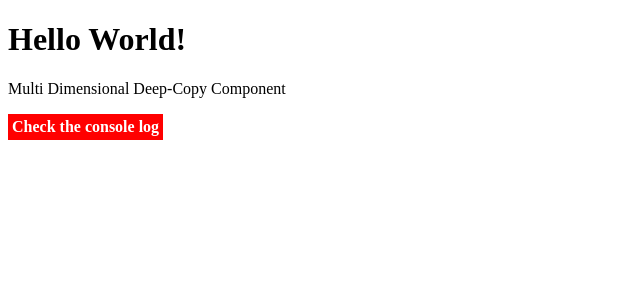
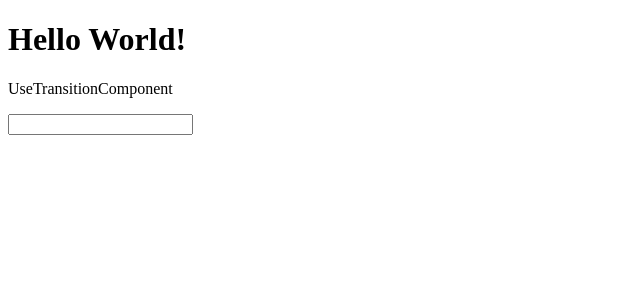
Before and after one commit to zeriong/js-react-revise, a React (Create React App) app: page / in a window 1280 px wide. Shown: the top 300 px of the page, without its empty margins (0-640 px from the left). Built offline with nearby package versions, Linux system fonts and the light colour scheme.

Commit message:
useTransition에 대한 학습 준비중 ...

```diff
--- a/src/App.js
+++ b/src/App.js
@@ -11,6 +11,7 @@ import UseCallbackComponent from "./list/useCallback/UseCallbackComponent";
 import UseMemoComponent from "./list/useMemo/UseMemoCompnent";
 import UseIdComponent from "./list/useId/UseIdComponent";
 import MultiDimensionalDeepCopyComponent from "./list/deepCopy/multiDimensional/MultiDimensionalDeepCopyComponent";
+import UseTransitionComponent from "./list/useTransition/UseTransitionComponent";
 
 function App() {
   return (
@@ -18,12 +19,13 @@ function App() {
         <h1>
             Hello World!
         </h1>
+        <UseTransitionComponent/>
         {/*<UseIdComponent/>*/}
         {/*<UseMemoComponent/>*/}
         {/*<UseCallbackComponent/>*/}
         {/*<ReactMemoLearnComponent/>*/}
         {/*<ReactRenderingOrder/>*/}
-        <MultiDimensionalDeepCopyComponent/>
+        {/*<MultiDimensionalDeepCopyComponent/>*/}
         {/*<SingleDimensionalDeepCopyComponent/>*/}
         {/*<Hoisting/>*/}
         {/*<SwapValue/>*/}
--- /dev/null
+++ b/src/list/useTransition/UseTransitionComponent.js
@@ -0,0 +1,13 @@
+import {useState} from "react";
+
+export default function UseTransitionComponent() {
+    const [inputVal, setInputVal] = useState("");
+    return (
+        <div>
+            <p>UseTransitionComponent</p>
+            <div>
+                <input type="text" value={inputVal} onChange={(e) => setInputVal(e.target.value)} />
+            </div>
+        </div>
+    )
+}
```
